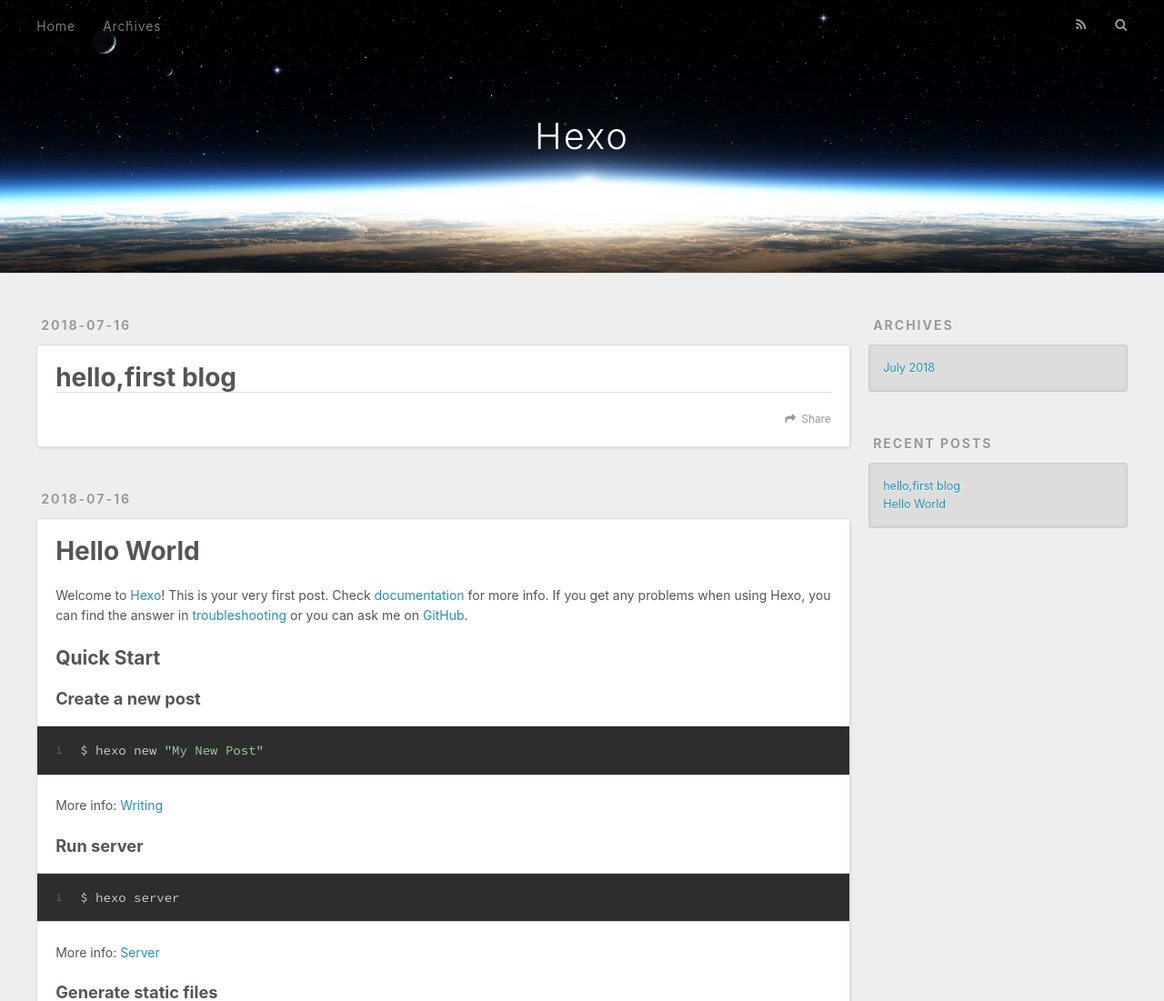
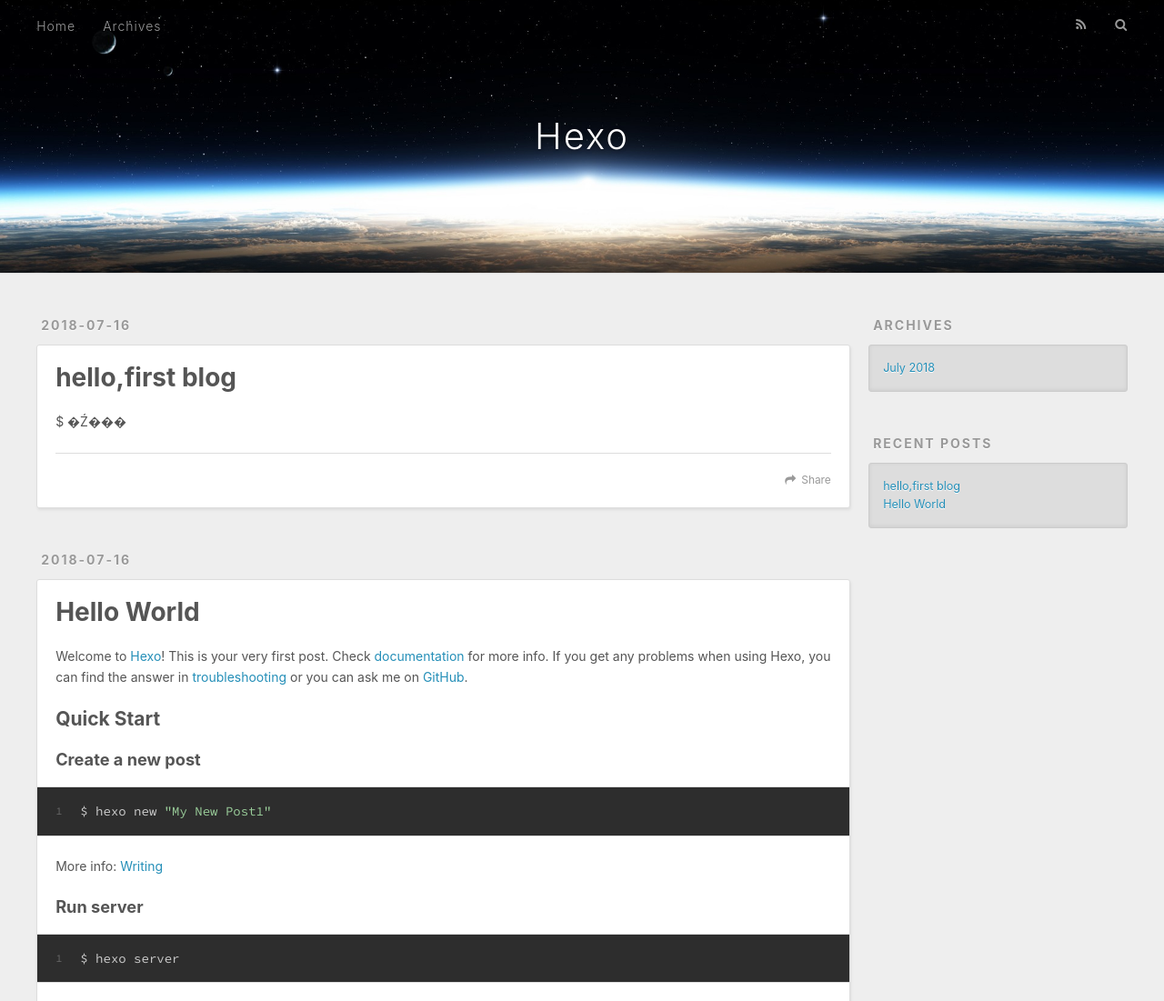
Before and after one commit to sunholdIng/sunholdIng.github.io, a plain HTML site: page index.html in a window 1280 px wide. Shown: the top 1101 px of the page at 91% size. Drawn offline with nearby package versions, Linux system fonts and the light colour scheme.

Commit message:
Site updated: 2018-07-16 17:16:45

```diff
--- a/index.html
+++ b/index.html
@@ -84,6 +84,7 @@
 
     <div class="article-entry" itemprop="articleBody">
 
+        <p>$ �Ź���</p>
 
 
     </div>
@@ -121,7 +122,7 @@
     <div class="article-entry" itemprop="articleBody">
 
         <p>Welcome to <a href="https://hexo.io/" target="_blank" rel="noopener">Hexo</a>! This is your very first post. Check <a href="https://hexo.io/docs/" target="_blank" rel="noopener">documentation</a> for more info. If you get any problems when using Hexo, you can find the answer in <a href="https://hexo.io/docs/troubleshooting.html" target="_blank" rel="noopener">troubleshooting</a> or you can ask me on <a href="https://github.com/hexojs/hexo/issues" target="_blank" rel="noopener">GitHub</a>.</p>
-<h2 id="Quick-Start"><a href="#Quick-Start" class="headerlink" title="Quick Start"></a>Quick Start</h2><h3 id="Create-a-new-post"><a href="#Create-a-new-post" class="headerlink" title="Create a new post"></a>Create a new post</h3><figure class="highlight bash"><table><tr><td class="gutter"><pre><span class="line">1</span><br></pre></td><td class="code"><pre><span class="line">$ hexo new <span class="string">"My New Post"</span></span><br></pre></td></tr></table></figure>
+<h2 id="Quick-Start"><a href="#Quick-Start" class="headerlink" title="Quick Start"></a>Quick Start</h2><h3 id="Create-a-new-post"><a href="#Create-a-new-post" class="headerlink" title="Create a new post"></a>Create a new post</h3><figure class="highlight bash"><table><tr><td class="gutter"><pre><span class="line">1</span><br></pre></td><td class="code"><pre><span class="line">$ hexo new <span class="string">"My New Post1"</span></span><br></pre></td></tr></table></figure>
 <p>More info: <a href="https://hexo.io/docs/writing.html" target="_blank" rel="noopener">Writing</a></p>
 <h3 id="Run-server"><a href="#Run-server" class="headerlink" title="Run server"></a>Run server</h3><figure class="highlight bash"><table><tr><td class="gutter"><pre><span class="line">1</span><br></pre></td><td class="code"><pre><span class="line">$ hexo server</span><br></pre></td></tr></table></figure>
 <p>More info: <a href="https://hexo.io/docs/server.html" target="_blank" rel="noopener">Server</a></p>
```
Also changed, not shown: 2018/07/16/hello-first-blog/index.html (+6 -2 lines), 2018/07/16/hello-world/index.html (+2 -2 lines).
